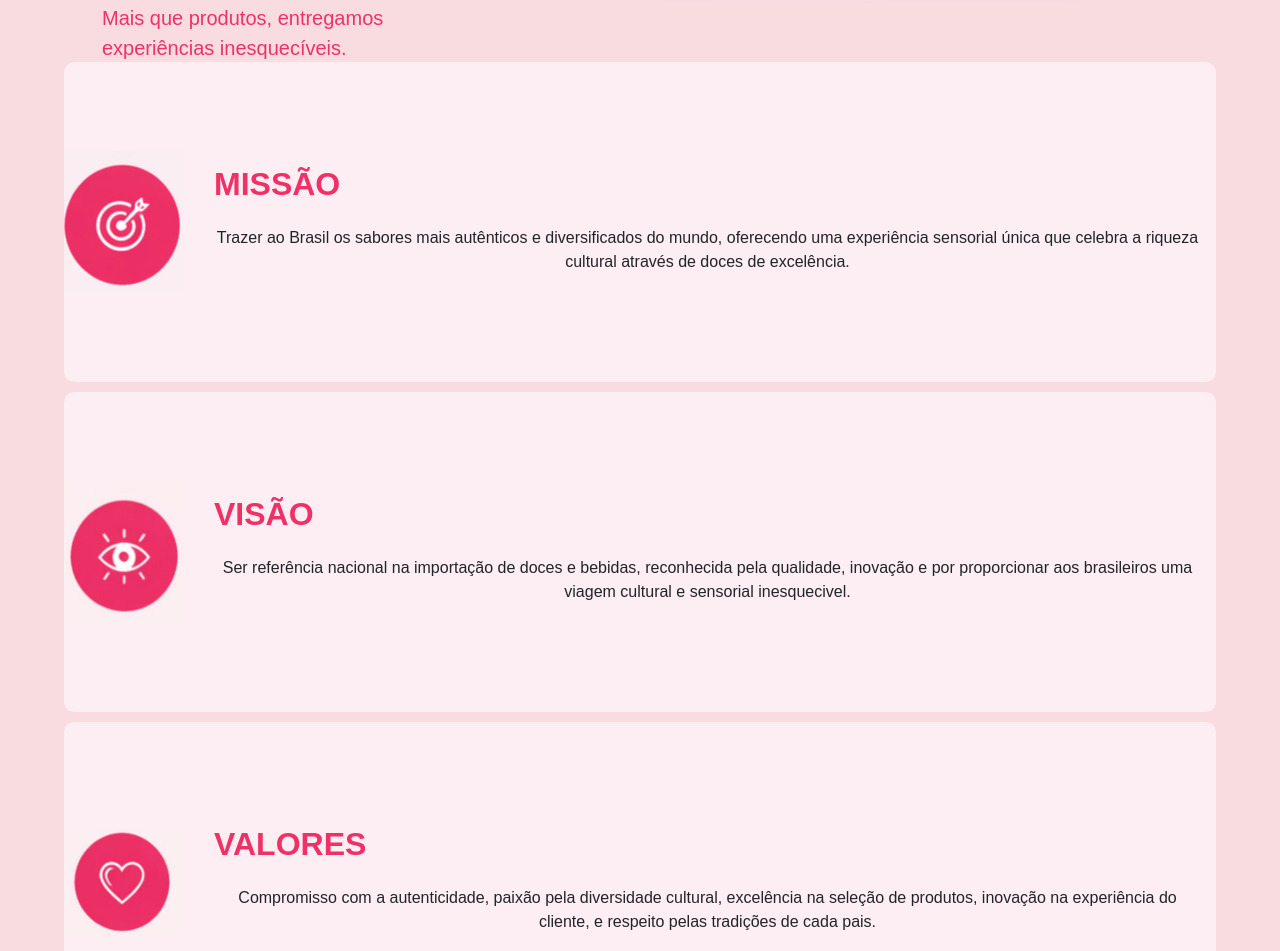
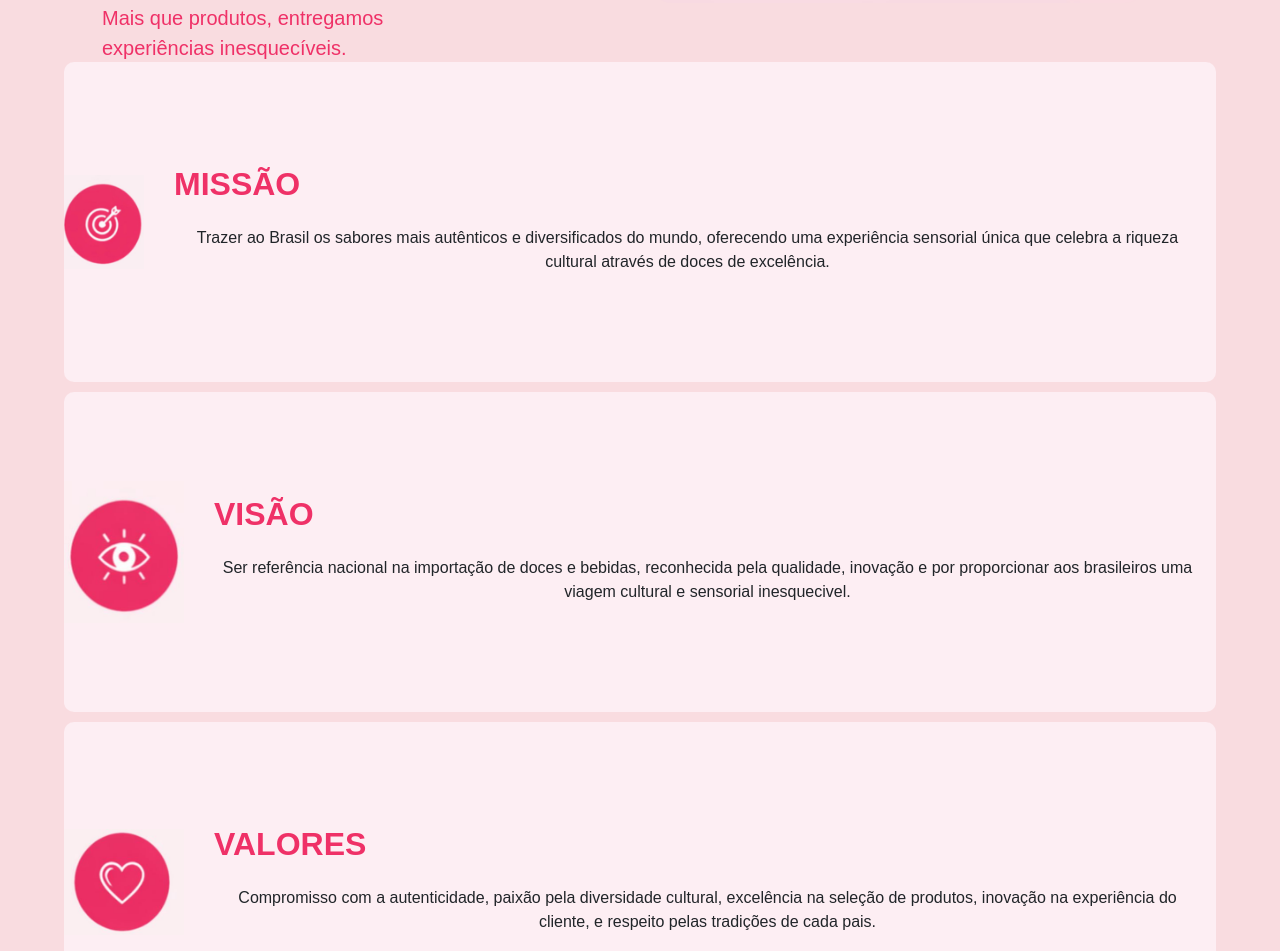
Before and after one commit to BiaBarbosaa/BeatrizBarbosa, a plain HTML site: page siteInstitucional-main/empresa.html in a window 1280 px wide. Shown: the part 1074-2025 px from the top of the page. Drawn offline with nearby package versions, Linux system fonts and the light colour scheme.

Commit message:
fix:arrumando erros na pagina empresa

```diff
--- a/siteInstitucional-main/assets/css/empresa.css
+++ b/siteInstitucional-main/assets/css/empresa.css
@@ -274,7 +274,7 @@ header {
     gap: 15px;
 }
 
-.icon img {
+.icon-sobre img {
     width: 80px;
     height: auto;
     display: block;
--- a/siteInstitucional-main/empresa.html
+++ b/siteInstitucional-main/empresa.html
@@ -44,7 +44,7 @@
                             </div>
                         </nav>
                     </div>
-                    <div class="col col-md-3">
+                     <div class="col col-md-3">
                         <div class="icon">
                             <ul class="">
                                 <li><img src="assets/img/icons/zap.png" alt="whatsapp" /></li>
@@ -102,7 +102,7 @@
         <div class="container-empresa">
             <div class="box">
                 <div class="box-content">
-                    <div class="icon">
+                    <div class="icon-sobre">
                         <img src="assets/img/doces/missao.jpg" alt="">
                     </div>
                     <div class="texto">
```
Also changed, not shown: siteInstitucional-main/produtos.html (+1 -1 lines).
